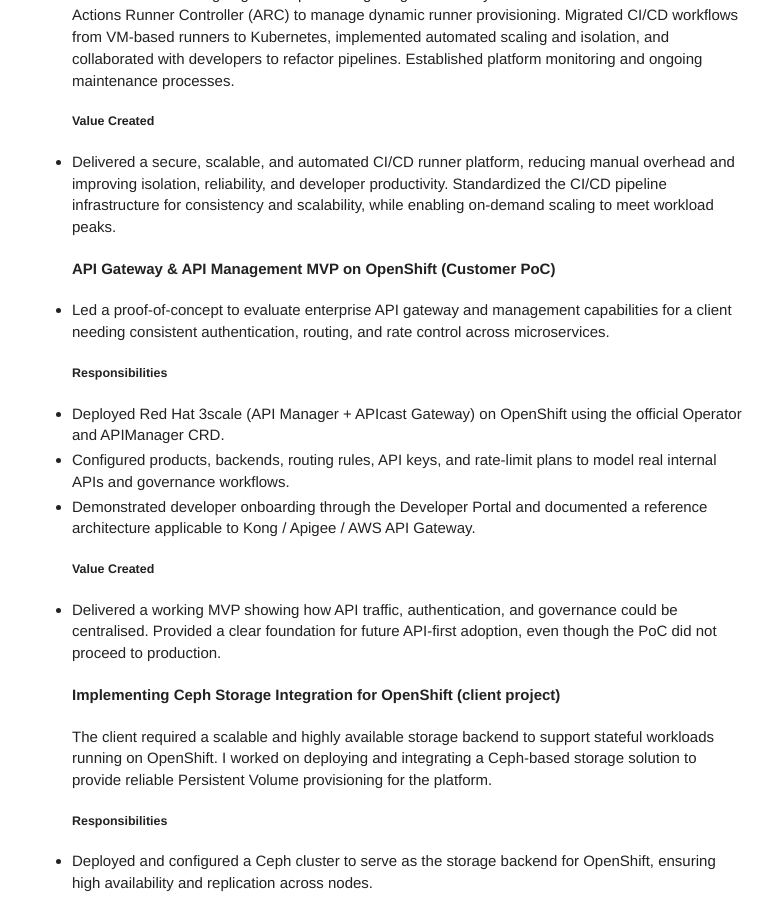
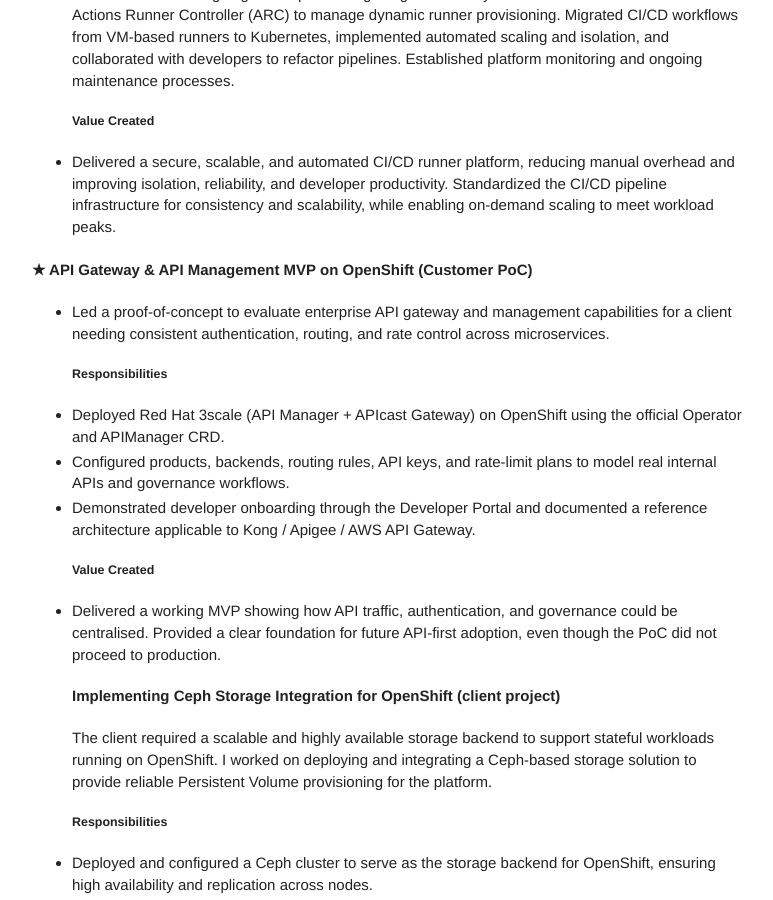
Before and after one commit to gcccheng/wugui, a Jekyll site: the page built from cvenglish.md, in a window 1280 px wide and 900 px high, scrolled down 3417 px. Shown: the whole window, without its empty margins (118-891 px from the left). Built offline with Jekyll 4.4.1, drawn with Linux system fonts in a browser that asks for light colours.

```diff
--- a/cvenglish.md
+++ b/cvenglish.md
@@ -84,13 +84,15 @@ Appear Hub is a next-generation portal designed to replace legacy solutions and
 
 ### Senior Infrastructure Engineer at Sopra Steria
 During past years, Gang has been worked as DevOps/infrastructure engineer and led/contributed to a variety of projects for customers, including:
+
 #### ★ Building High Availabili Kubernetes and Github Actions Runner Controller(ARC)(sole role)
 The existing use of GitHub self-hosted runners on virtual machines (VMs) led to significant scalability issues, race conditions, and lack of workload isolation. As the number of CI/CD workflows grew, VM-based runners could no longer provide a flexible and manageable solution. To address this, a container orchestration platform was required to dynamically provision and scale runners on demand, ensuring standardized, isolated, and scalable infrastructure for GitHub Actions workflows.
 ##### Responsibilities
 - Took sole role in designing and implementing a high-availability Kubernetes cluster with GitHub Actions Runner Controller (ARC) to manage dynamic runner provisioning. Migrated CI/CD workflows from VM-based runners to Kubernetes, implemented automated scaling and isolation, and collaborated with developers to refactor pipelines. Established platform monitoring and ongoing maintenance processes.
 ##### Value Created
 - Delivered a secure, scalable, and automated CI/CD runner platform, reducing manual overhead and improving isolation, reliability, and developer productivity. Standardized the CI/CD pipeline infrastructure for consistency and scalability, while enabling on-demand scaling to meet workload peaks.
-#### API Gateway & API Management MVP on OpenShift (Customer PoC)
+
+#### ★ API Gateway & API Management MVP on OpenShift (Customer PoC)
 - Led a proof-of-concept to evaluate enterprise API gateway and management capabilities for a client needing consistent authentication, routing, and rate control across microservices.
 ##### Responsibilities
 - Deployed Red Hat 3scale (API Manager + APIcast Gateway) on OpenShift using the official Operator and APIManager CRD.
```
